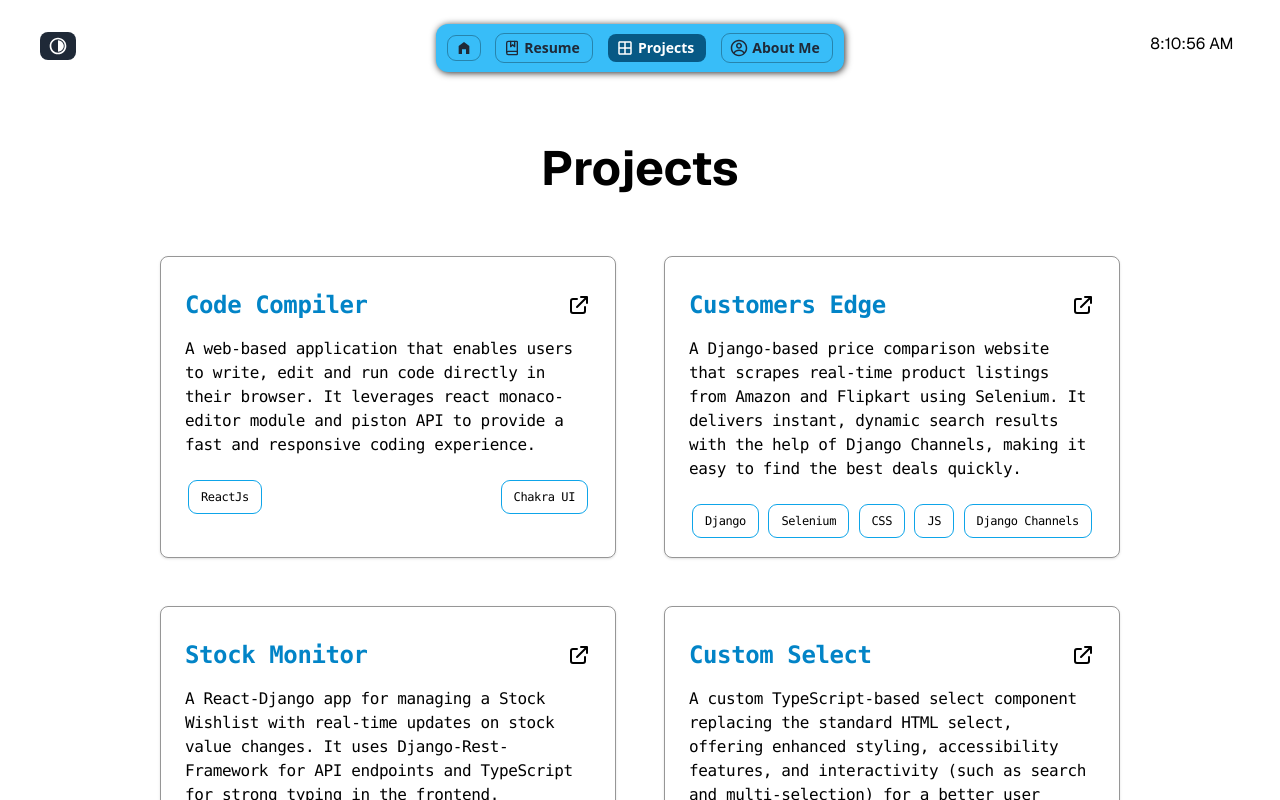
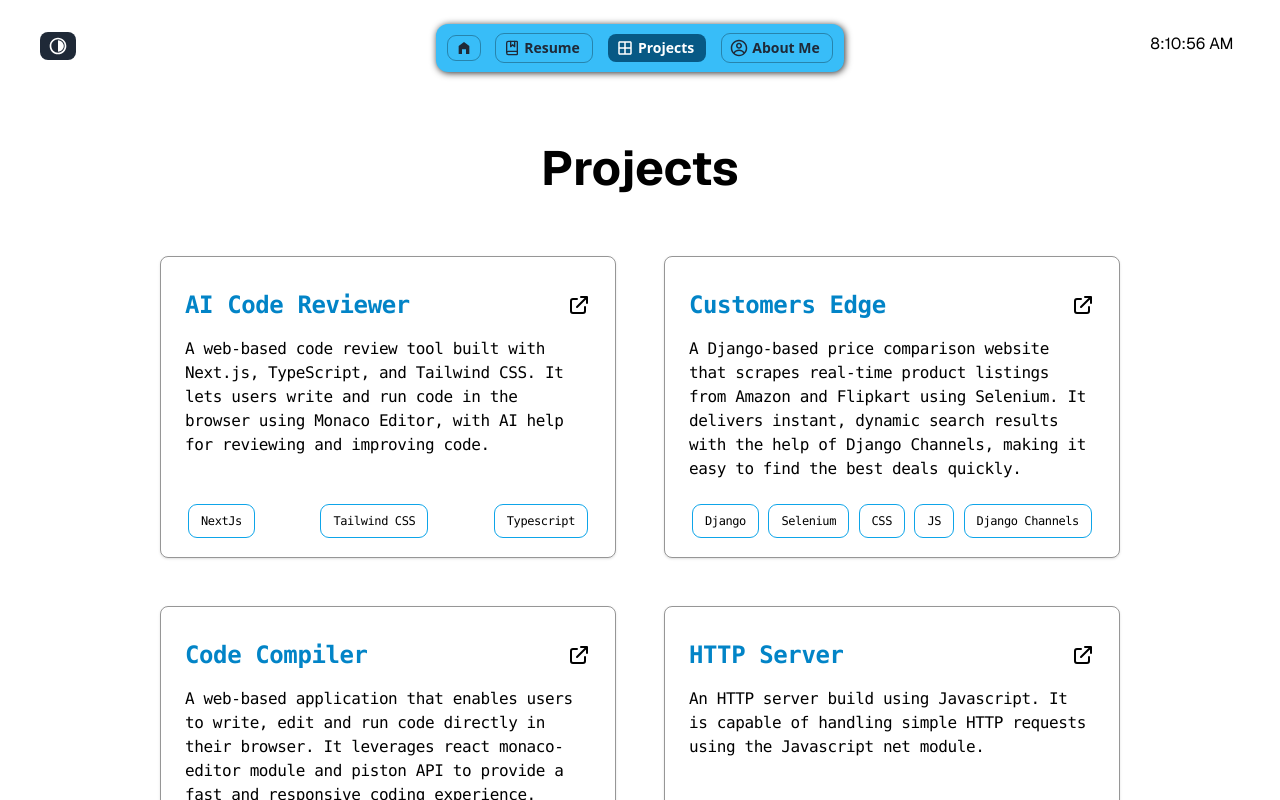
Before and after one commit to vanshanand34/Vansh-Portfolio, a Next.js app: page /projects in a window 1280 px wide. Shown: the top 800 px of the page. Built offline with nearby package versions, Linux system fonts and the light colour scheme.

Commit message:
feat: Added new projects to project section and minor UI change

```diff
--- a/app/projects/ProjectCard.tsx
+++ b/app/projects/ProjectCard.tsx
@@ -21,9 +21,10 @@ export default function ProjectCard(
 ) {
     return <>
         <div
-            className={`${geist.className} sm:font-mono rounded-lg tracking-tight border dark:border-[#fff7] border-[#00000069] shadow
+            className={`${geist.className} sm:font-mono rounded-lg tracking-tight border dark:border-[#fff7] border-[#00000069] shadow flex flex-col justify-between
             hover:shadow-lg  dark:hover:shadow-gray-700 p-3 px-4 md:p-4 md:px-6 dark:bg-[#1b1b1b]`}
         >
+            <div>
                 <div className="flex justify-between items-center py-2 sm:py-4">
 
                     <Link href={projectLink}>
@@ -41,11 +42,13 @@ export default function ProjectCard(
                 <div className={`text-sm sm:font-mono md:text-sm lg:text-base`}>
                     {projectDescription}
                 </div>
+            </div>
 
             <div className="flex justify-between items-center gap-x-1.5 gap-y-2
             p-1 pt-6 max-w-full flex-wrap flex-shrink font-mono">
                 {techStack?.map((lang, index) =>
-                    <div className="dark:bg-[#272727] dark:outline-none outline outline-1 outline-sky-500
+                    <div className="dark:bg-[#272727] dark:outline-none outline outline-1
+                    outline-sky-500
                     p-0.5 px-1.5 sm:px-3 sm:py-2 rounded-lg text-xs" key={index}>
                         {lang}
                     </div>
--- a/app/projects/ProjectsPage.tsx
+++ b/app/projects/ProjectsPage.tsx
@@ -25,10 +25,10 @@ function ProjectPageComponent() {
                     <div className="grid md:grid-cols-2 grid-cols-1 py-4 gap-12 sm:font-mono">
 
                         <ProjectCard
-                            projectName="Code Compiler"
-                            projectLink="https://github.com/vanshanand34/code-formatter"
-                            projectDescription="A web-based application that enables users to write, edit and run code directly in their browser. It leverages react monaco-editor module and piston API to provide a fast and responsive coding experience."
-                            techStack={["ReactJs", "Chakra UI"]}
+                            projectName="AI Code Reviewer"
+                            projectLink="https://github.com/vanshanand34/AI-Code-Review"
+                            projectDescription="A web-based code review tool built with Next.js, TypeScript, and Tailwind CSS. It lets users write and run code in the browser using Monaco Editor, with AI help for reviewing and improving code."
+                            techStack={["NextJs", "Tailwind CSS", "Typescript"]}
                         />
 
                         <ProjectCard
@@ -37,6 +37,21 @@ function ProjectPageComponent() {
                             projectDescription="A Django-based price comparison website that scrapes real-time product listings from Amazon and Flipkart using Selenium. It delivers instant, dynamic search results with the help of Django Channels, making it easy to find the best deals quickly."
                             techStack={["Django", "Selenium", "CSS", "JS", "Django Channels"]}
                         />
+
+                        <ProjectCard
+                            projectName="Code Compiler"
+                            projectLink="https://github.com/vanshanand34/code-formatter"
+                            projectDescription="A web-based application that enables users to write, edit and run code directly in their browser. It leverages react monaco-editor module and piston API to provide a fast and responsive coding experience."
+                            techStack={["ReactJs", "Chakra UI"]}
+                        />
+
+                        <ProjectCard
+                            projectName="HTTP Server"
+                            projectLink="https://github.com/vanshanand34/Javascript-Http-Server"
+                            projectDescription="An HTTP server build using Javascript. It is capable of handling simple HTTP requests using the Javascript net module."
+                            techStack={["Javascript"]}
+                        />
+
 
                         <ProjectCard
                             projectLink="https://github.com/vanshanand34/stock_monitor"
```
Lines whose indentation alone changed are shown as unchanged.
